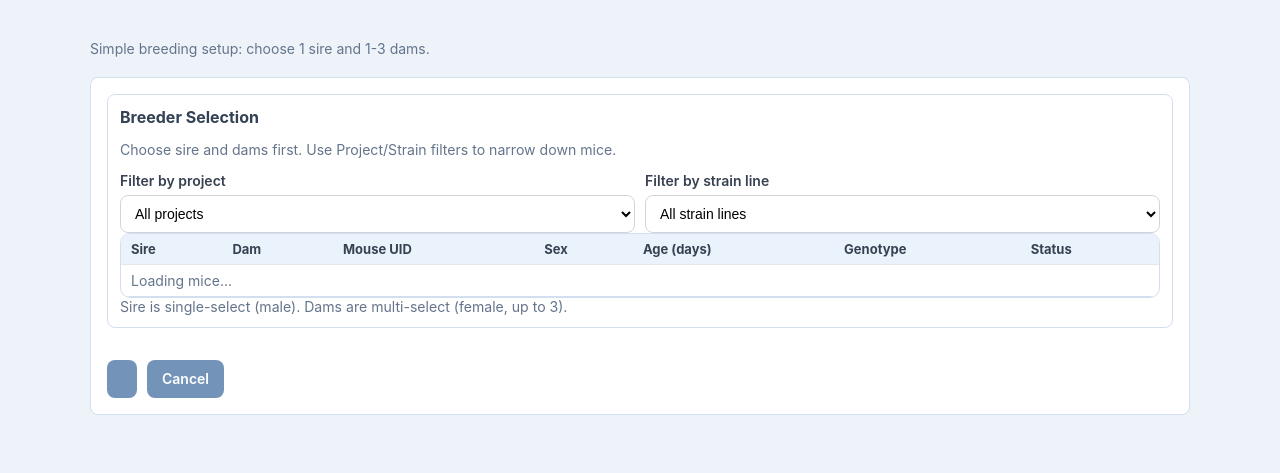
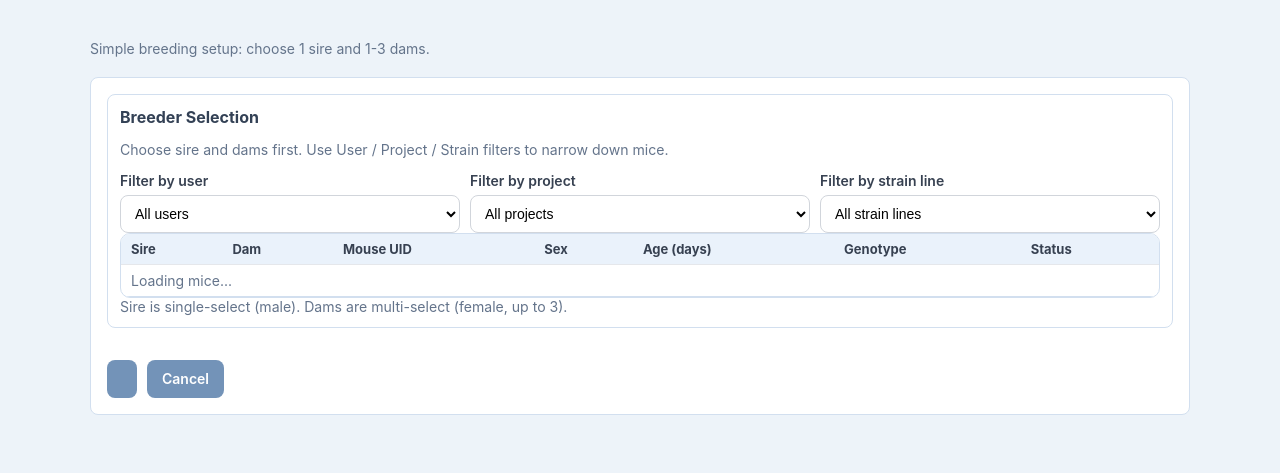
Before and after one commit to JiaGSLab/MouseXGene, a Django app: template templates/breeding/breeding_form.html in a window 1280 px wide. Shown: the part 49-522 px from the top of the page. Run offline with Django 3.2, Linux system fonts and the light colour scheme; the template is opened without the code that fills it, so the values that code supplies are empty.

Commit message:
Add project-owner user filter to breeding mouse picker.
Let Create/Edit Breeding narrow sire and dam choices by the mouse project's owner alongside existing project and strain filters.

Co-authored-by: Cursor <cursoragent@cursor.com>

```diff
--- a/templates/breeding/breeding_form.html
+++ b/templates/breeding/breeding_form.html
@@ -23,8 +23,14 @@
 
         <div class="card card-nested">
             <h2>Breeder Selection</h2>
-            <p class="muted small-print">Choose sire and dams first. Use Project/Strain filters to narrow down mice.</p>
+            <p class="muted small-print">Choose sire and dams first. Use User / Project / Strain filters to narrow down mice.</p>
             <div class="filter-grid">
+                <div class="form-row">
+                    <label for="id_mouse_owner_filter">Filter by user</label>
+                    <select id="id_mouse_owner_filter" class="filter-control">
+                        <option value="">All users</option>
+                    </select>
+                </div>
                 <div class="form-row">
                     <label for="id_mouse_project_filter">Filter by project</label>
                     <select id="id_mouse_project_filter" class="filter-control">
@@ -140,12 +146,13 @@
 (() => {
     const dataEl = document.getElementById("breeder-mouse-choices");
     const projectFilter = document.getElementById("id_mouse_project_filter");
+    const ownerFilter = document.getElementById("id_mouse_owner_filter");
     const strainFilter = document.getElementById("id_mouse_strain_filter");
     const sireSelect = document.getElementById("id_sire");
     const damsSelect = document.getElementById("id_dams");
     const tableBody = document.getElementById("breeder-picker-body");
     const breedingForm = document.getElementById("breeding-form");
-    if (!dataEl || !projectFilter || !strainFilter || !sireSelect || !damsSelect || !tableBody || !breedingForm) return;
+    if (!dataEl || !projectFilter || !ownerFilter || !strainFilter || !sireSelect || !damsSelect || !tableBody || !breedingForm) return;
 
     const mice = JSON.parse(dataEl.textContent || "[]");
     let selectedSireId = sireSelect.value || "";
@@ -166,6 +173,12 @@
         return out;
     }
     function fillFilters() {
+        const owners = uniqueBy(
+            mice
+                .filter(m => m.project_owner_id)
+                .map(m => ({ id: String(m.project_owner_id), name: m.project_owner_name || `User ${m.project_owner_id}` })),
+            x => x.id
+        ).sort((a, b) => a.name.localeCompare(b.name));
         const projects = uniqueBy(
             mice.filter(m => m.project_id).map(m => ({ id: String(m.project_id), name: m.project_name })),
             x => x.id
@@ -174,6 +187,12 @@
             mice.filter(m => m.strain_line_id).map(m => ({ id: String(m.strain_line_id), name: m.strain_line_name })),
             x => x.id
         ).sort((a, b) => a.name.localeCompare(b.name));
+        owners.forEach((owner) => {
+            const opt = document.createElement("option");
+            opt.value = owner.id;
+            opt.textContent = owner.name;
+            ownerFilter.appendChild(opt);
+        });
         projects.forEach((p) => {
             const opt = document.createElement("option");
             opt.value = p.id;
@@ -188,9 +207,11 @@
         });
     }
     function filteredMice() {
+        const owner = ownerFilter.value;
         const p = projectFilter.value;
         const s = strainFilter.value;
         return mice.filter((m) => {
+            if (owner && String(m.project_owner_id || "") !== owner) return false;
             if (p && String(m.project_id || "") !== p) return false;
             if (s && String(m.strain_line_id || "") !== s) return false;
             return true;
@@ -257,6 +278,7 @@
     renderBreederTable();
     syncHiddenSelects();
     tableBody.addEventListener("change", onTableChange);
+    ownerFilter.addEventListener("change", renderBreederTable);
     projectFilter.addEventListener("change", renderBreederTable);
     strainFilter.addEventListener("change", renderBreederTable);
     breedingForm.addEventListener("submit", syncHiddenSelects);
```
Also changed, not shown: breeding/tests/test_breeding_form_user_filter.py (added, +50 -0 lines), breeding/views.py (+10 -1 lines).
